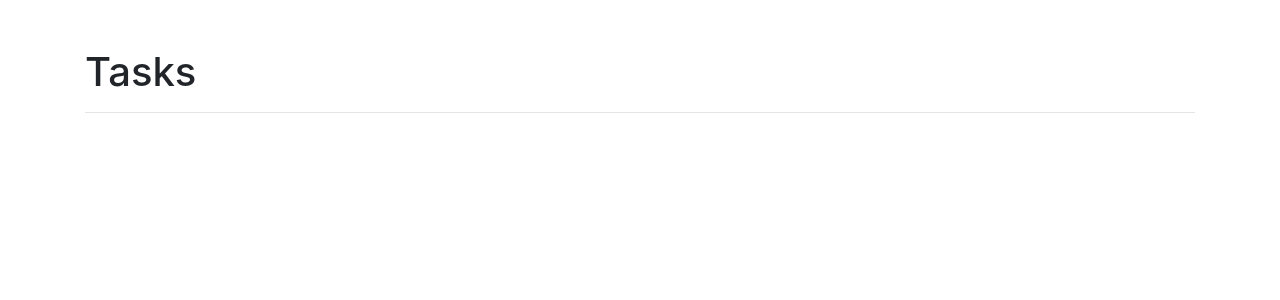
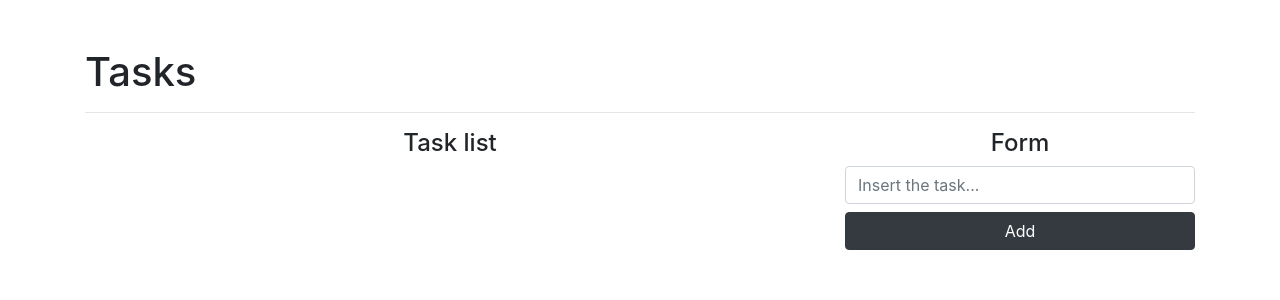
Before and after one commit to Miguelmalaj/Crud-React, a React (Create React App) app: page / in a window 1280 px wide. Shown: the top 300 px of the page. Built offline with nearby package versions, Linux system fonts and the light colour scheme.

Commit message:
add added

```diff
--- a/package.json
+++ b/package.json
@@ -6,9 +6,11 @@
     "@testing-library/jest-dom": "^5.16.1",
     "@testing-library/react": "^12.1.2",
     "@testing-library/user-event": "^13.5.0",
+    "lodash": "^4.17.21",
     "react": "^17.0.2",
     "react-dom": "^17.0.2",
     "react-scripts": "5.0.0",
+    "shortid": "^2.2.16",
     "web-vitals": "^2.1.3"
   },
   "scripts": {
--- a/src/App.js
+++ b/src/App.js
@@ -1,11 +1,66 @@
-import React from 'react';
+import React, {useState} from 'react';
+import {isEmpty} from 'lodash';
+import shortid from 'shortid';
 
 
 function App() {
+  const [task, setTask] = useState("");
+  const [tasks, setTasks] = useState([]);
+
+  const addTask = (e) => {
+    e.preventDefault();
+
+    if(isEmpty(task)){
+      console.log('task empty');
+      return
+    }
+
+    const newTask = {
+      id: shortid.generate(),
+      name: task
+    }
+
+    setTasks([...tasks, newTask]);
+
+    setTask("");
+
+  }
+
   return (
     <div className='container mt-5'>
       <h1>Tasks</h1>
       <hr/>
+      <div className='row'>
+        <div className='col-8'>
+          <h4 className='text-center'>Task list</h4>
+          <ul className='list-group'>
+
+           {
+           tasks.map((task) => (
+
+           <li className='list-group-item' key={task.id}>
+              <span className='lead'>{task.name}</span>
+              <button className='btn btn-danger btn-sm float-right mx-2'>Eliminar</button>
+              <button className='btn btn-warning btn-sm float-right'>Editar</button>
+            </li>
+
+           ))
+
+            }
+
+          </ul>
+
+        </div>
+        <div className='col-4'>
+          <h4 className='text-center'>Form</h4>
+          <form onSubmit={addTask}>
+            <input type='text' className='form-control mb-2' placeholder='Insert the task...' onChange={(text) => setTask(text.target.value)} value={task}/>
+            <button className='btn btn-dark btn-block' type='submit'>Add</button>
+          </form>
+
+        </div>
+
+      </div>
 
 
     </div>
```
Also changed, not shown: 1 other file (tests, documents, lock files or other folders).
